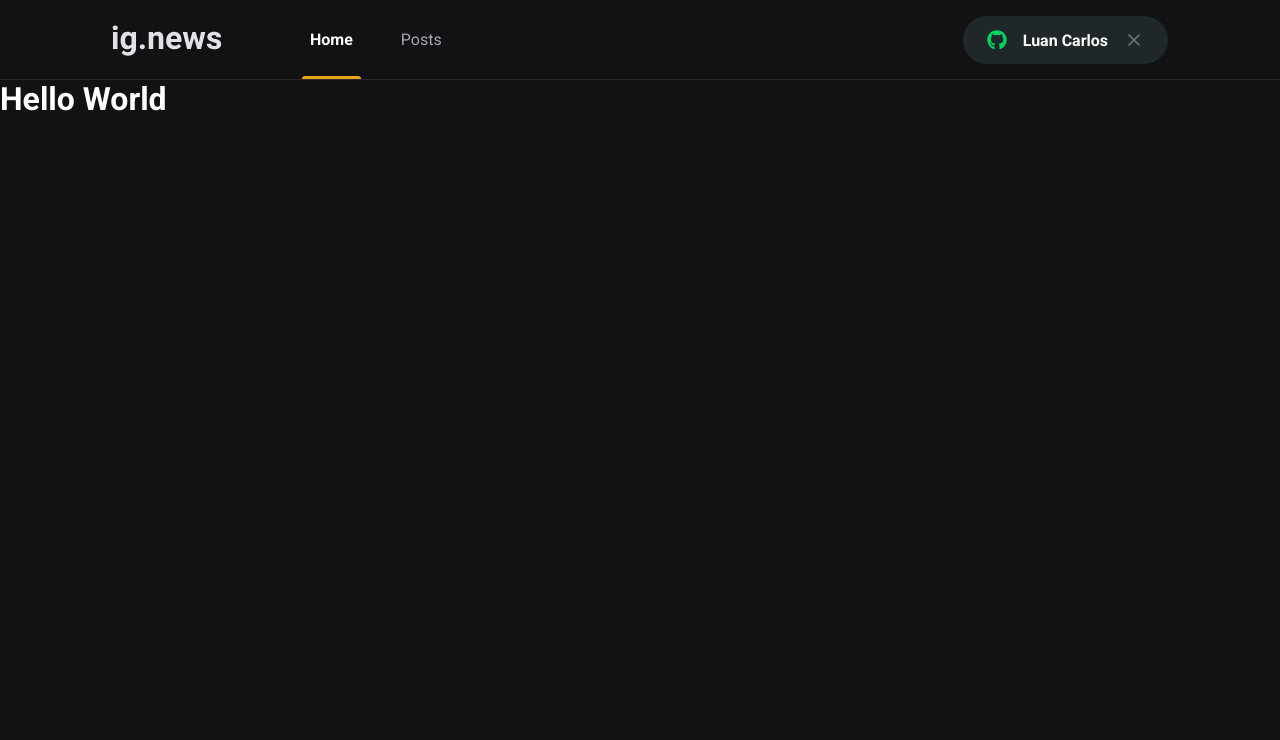
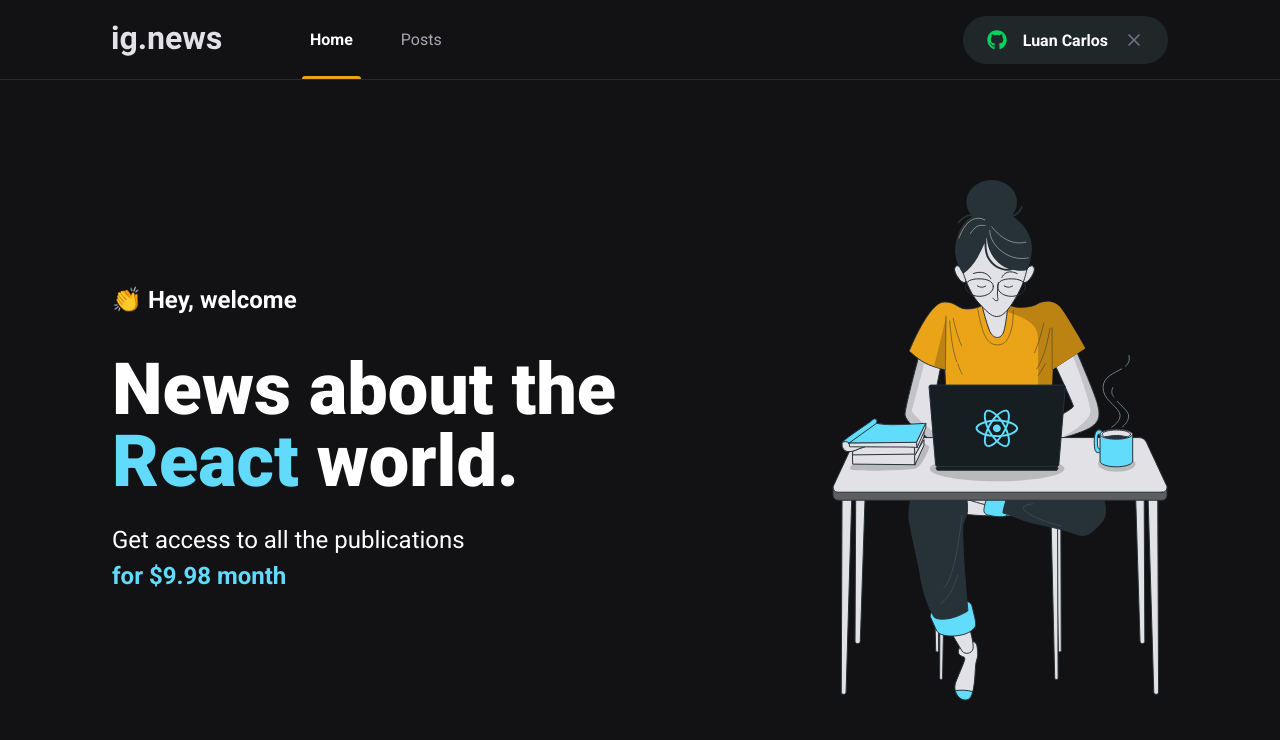
Before and after one commit to Luancss/Ignews, a Next.js app: page / in a window 1280 px wide. Shown: the top 740 px of the page. Built offline with nearby package versions, Linux system fonts and the light colour scheme.

Commit message:
Página Home

```diff
--- /dev/null
+++ b/src/pages/home.module.scss
@@ -0,0 +1,40 @@
+.contentContainer {
+  max-width: 1120px;
+  margin: 0 auto;
+  padding: 0 2rem;
+  height:calc(100vh - 5rem) ;
+  display: flex;
+  align-items: center;
+  justify-content: space-between;
+}
+
+.hero {
+  max-width: 600px;
+
+  > span {
+    font-size: 1.5rem;
+    font-weight: bold;
+  }
+
+  h1 {
+    font-size: 4.5rem;
+    line-height: 4.5rem;
+    font-weight: 900;
+    margin-top: 2.5rem;
+
+    span {
+      color: var(--cyan-500);
+    }
+  }
+
+  p {
+    font-size: 1.5rem;
+    line-height: 2.25rem;
+    margin-top: 1.5rem;
+
+    span {
+      color: var(--cyan-500);
+      font-weight: bold;
+    }
+  }
+}
--- a/src/pages/index.tsx
+++ b/src/pages/index.tsx
@@ -1,12 +1,23 @@
 import Head from "next/head";
+import styles from './home.module.scss'
 
 export default function Home() {
   return (
     <>
       <Head>
-        <title>Ig.news</title>
+        <title>Home | ig.news</title>
       </Head>
-      <h1>Hello World</h1>
+      <main className={styles.contentContainer}>
+        <section className={styles.hero}>
+          <span>👏 Hey, welcome</span>
+          <h1>News about the <span>React</span> world.</h1>
+          <p>
+            Get access to all the publications <br />
+            <span>for $9.98 month</span>
+          </p>
+        </section>
+        <img src="/images/Mulher.svg" alt="Girl coding" />
+      </main>
     </>
   );
 }
```
